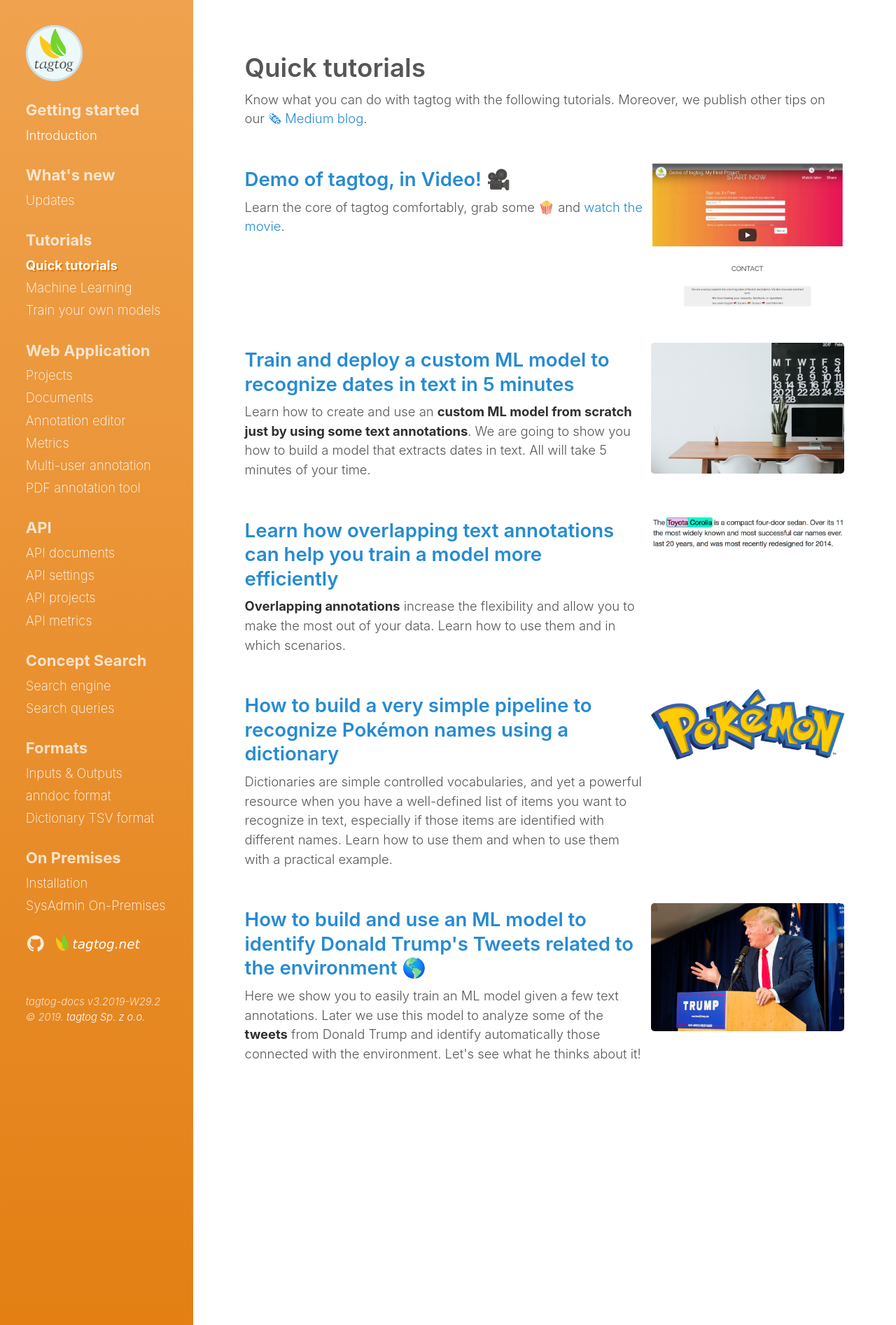
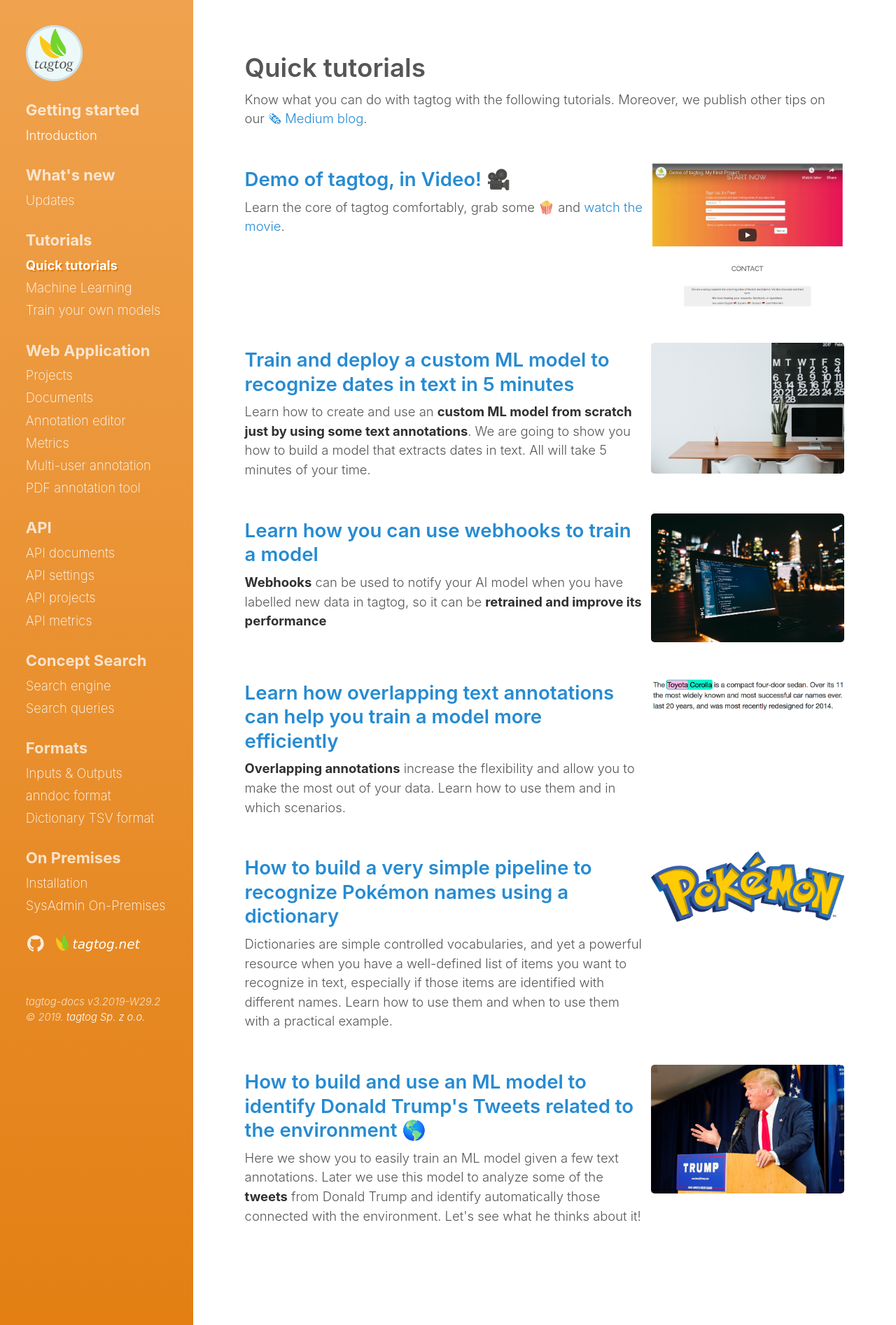
Before and after one commit to tagtogorg/tagtog-doc, a Jekyll site: the page built from quick-tutorials.md, in a window 1280 px wide. Shown: the whole page at 70% size. Built offline with Jekyll 4.4.1, drawn with Linux system fonts in a browser that asks for light colours; nearby versions of some CDN libraries; emoji names are drawn with the system emoji font.

Commit message:
add tutorial links

```diff
--- a/quick-tutorials.md
+++ b/quick-tutorials.md
@@ -25,6 +25,14 @@ Know what you can do with tagtog with the following tutorials. Moreover, we publ
 </div>
 
 <div class="two-third-col">
+  <h2><a title="tagtog at Medium - Train your AI models with tagtog" href="https://medium.com/@tagtog/how-to-train-your-ai-models-with-tagtog-5a2beaa12eb">Learn how you can use webhooks to train a model</a></h2>
+  <p><strong>Webhooks</strong> can be used to notify your AI model when you have labelled new data in tagtog, so it can be <strong>retrained and improve its performance</strong></p>
+</div>
+<div class="one-third-col">
+  {% include image.html name="webhooks_tutorial.png" %}
+</div>
+
+<div class="two-third-col">
   <h2><a title="tagtog at Medium - Overlapping text annotations" href="https://medium.com/@tagtog/overlapping-text-annotations-19d7ac5b247a">Learn how overlapping text annotations can help you train a model more efficiently</a></h2>
   <p><strong>Overlapping annotations</strong> increase the flexibility and allow you to make the most out of your data. Learn how to use them and in which scenarios.</p>
 </div>
```
Also changed, not shown: projects.md (+5 -0 lines), assets/img/webhooks_tutorial.png (added).
